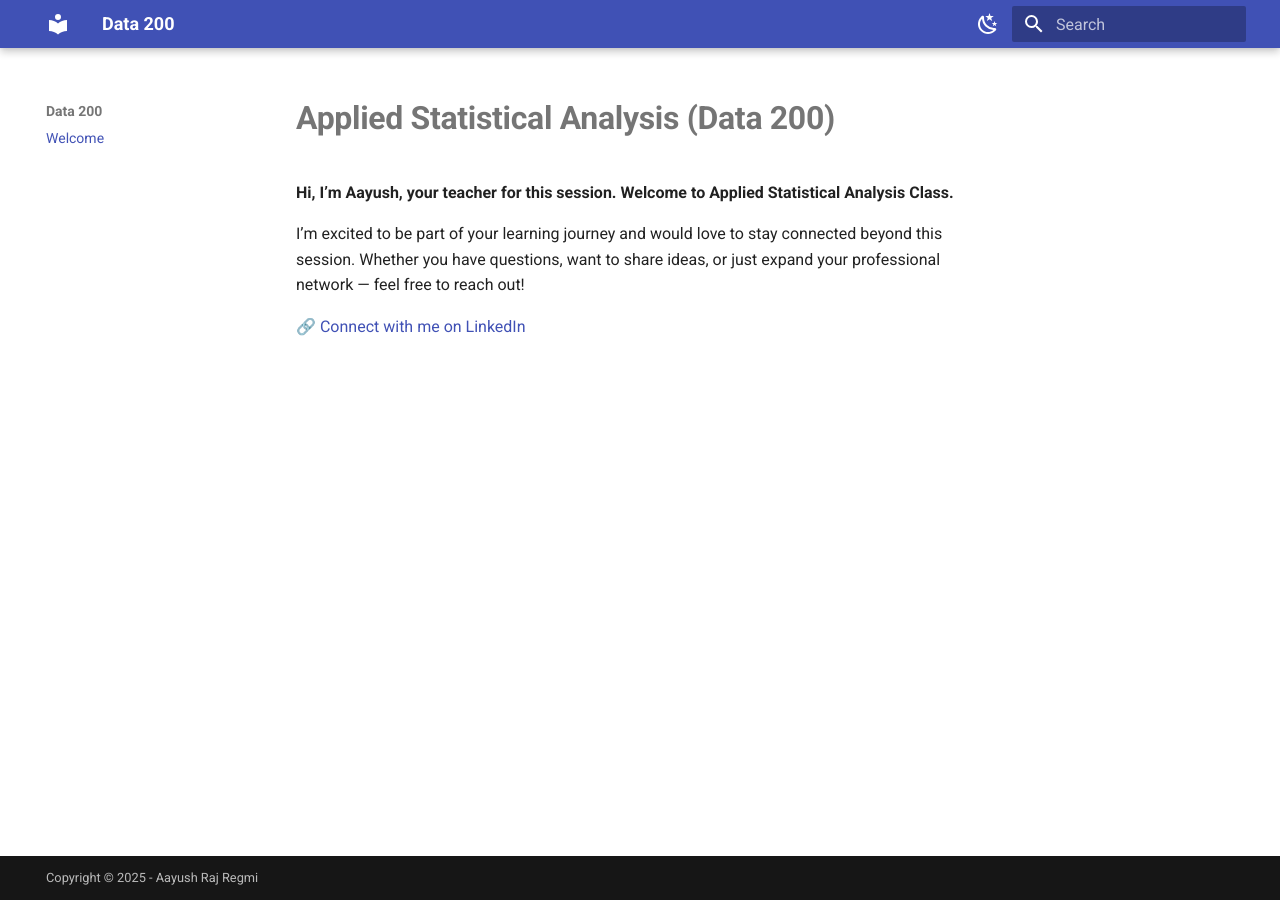
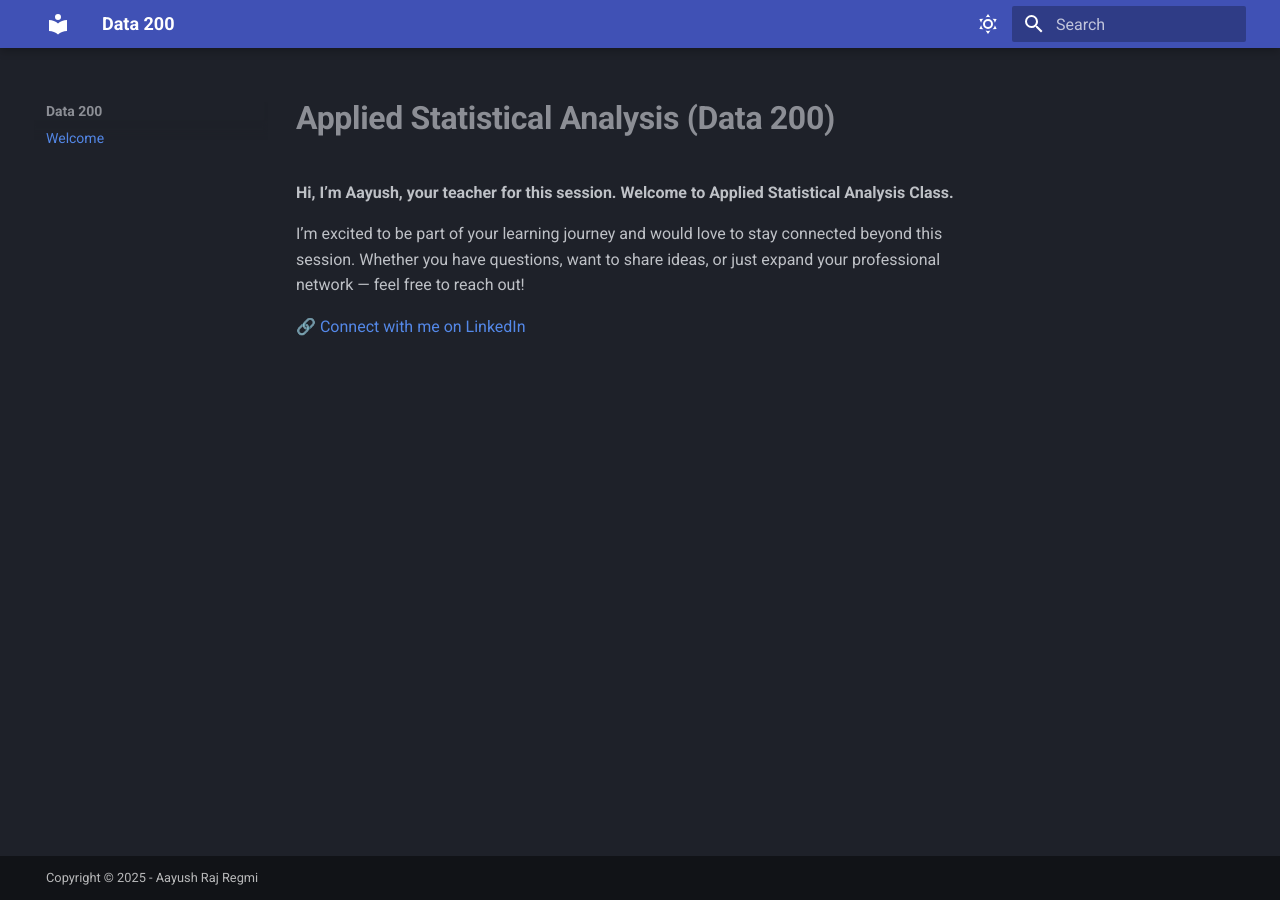
Before and after one commit to Aayush181509/Data200, an MkDocs documentation site: the page built from docs/index.md, in a window 1280 px wide. Built offline with MkDocs 1.6.1 and Material for MkDocs 9.7.7, drawn with Linux system fonts in a browser that asks for light colours.

Commit message:
Dark Theme made primary

```diff
--- a/mkdocs.yml
+++ b/mkdocs.yml
@@ -12,21 +12,21 @@ theme:
     - navigation.footer
   code:
     highlighting: true
+    dark: material
     light: default
-    dark: material
   palette:
+    - scheme: slate
+      primary: indigo
+      accent: indigo
+      toggle:
+        icon: material/weather-sunny
+        name: Switch to light mode
     - scheme: default
       primary: indigo
       accent: indigo
       toggle:
         icon: material/weather-night
         name: Switch to dark mode
-    - scheme: slate
-      primary: indigo
-      accent: indigo
-      toggle:
-        icon: material/weather-sunny
-        name: Switch to light mode
 
 markdown_extensions:
   - pymdownx.highlight
```
